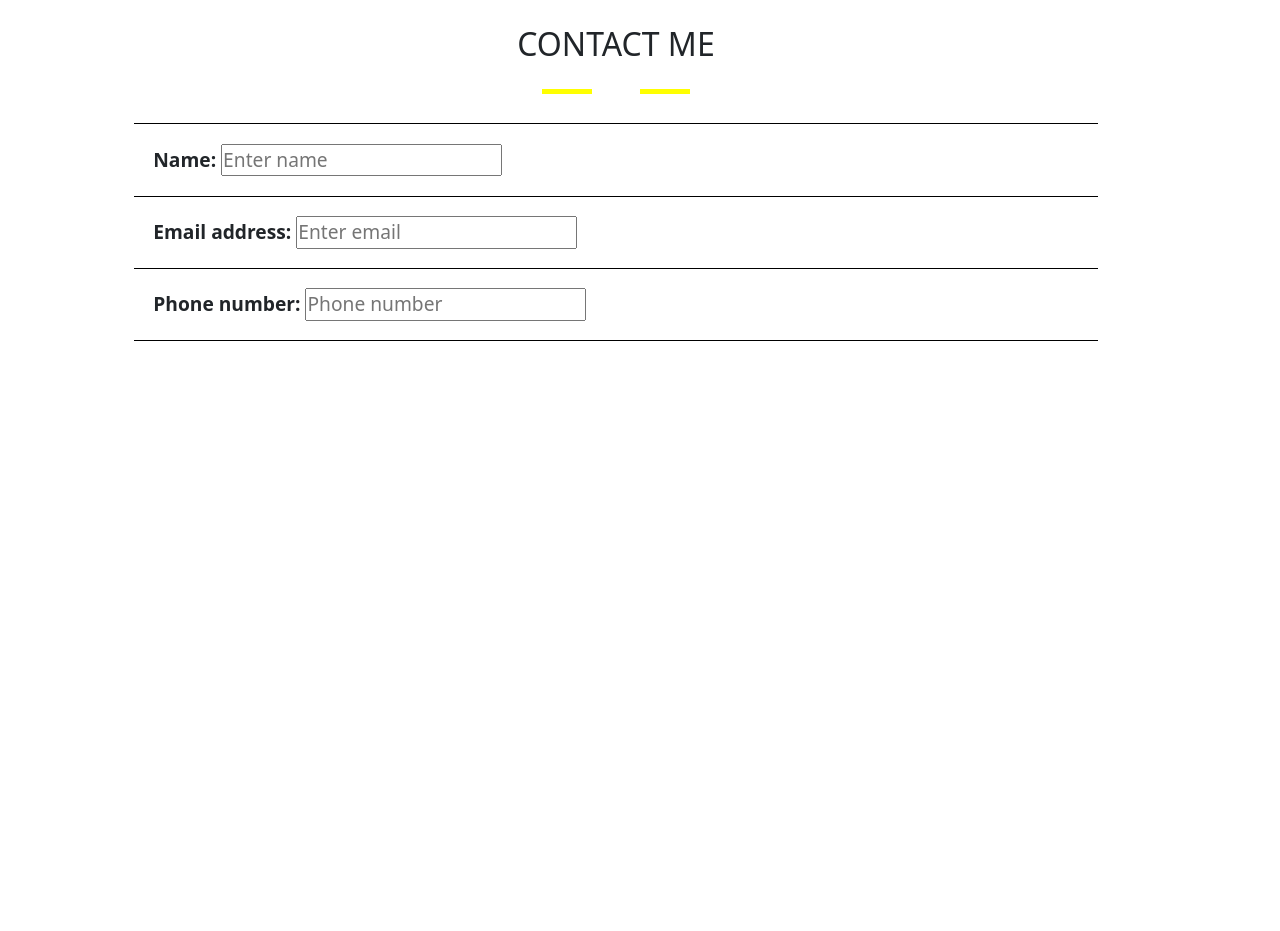
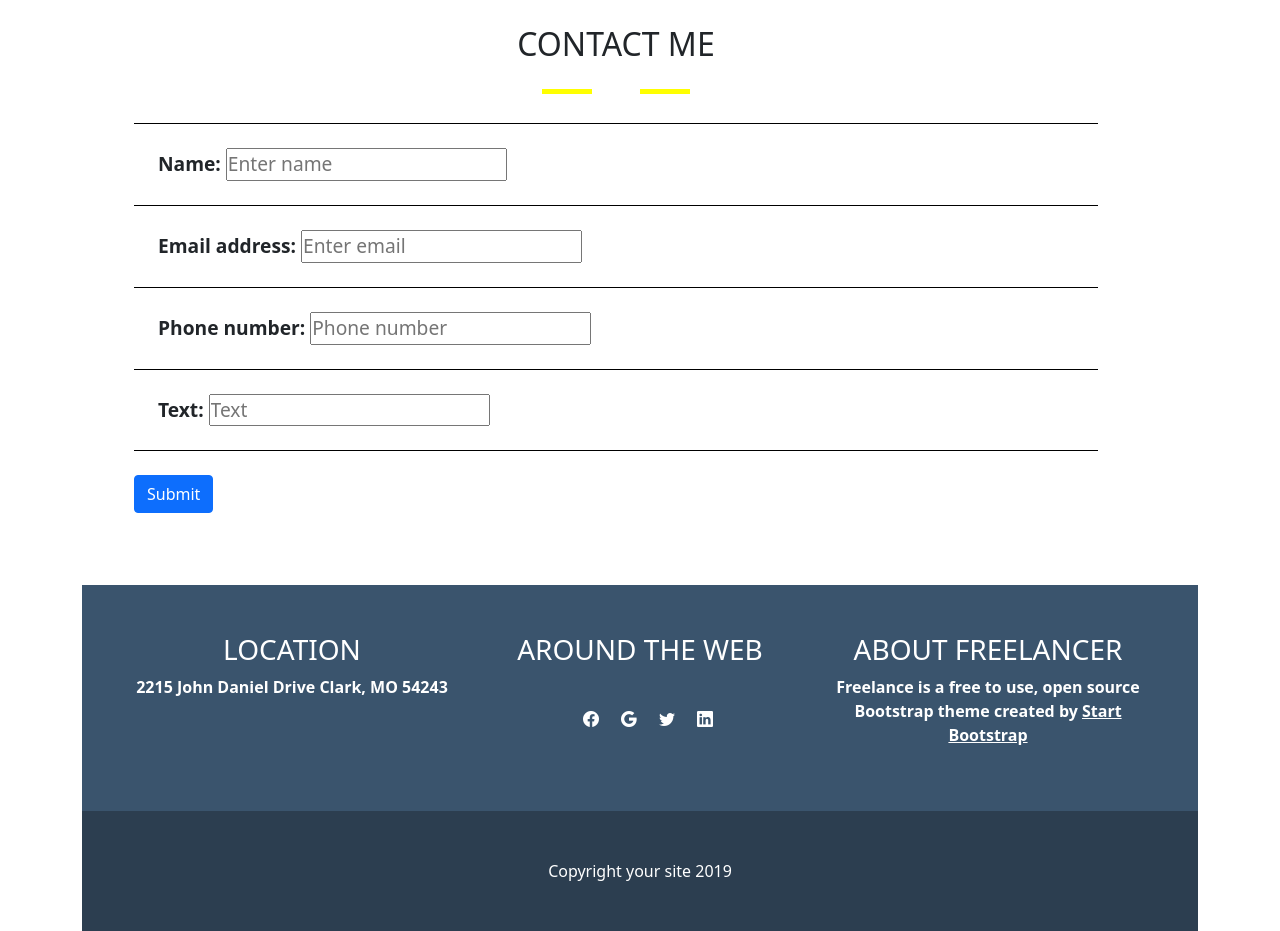
Before and after one commit to michelecamera1995/HTML-CSS-BOOTSTRAP-progetto-Freelancer, a plain HTML site: page index.html in a window 1280 px wide. Shown: the part 1820-2751 px from the top of the page. Before the commit the page ends 2225 px from the top, so only its background shows below. Drawn offline with nearby package versions, Linux system fonts and the light colour scheme.

Commit message:
creation footer adn underfooter

```diff
--- a/css/style.css
+++ b/css/style.css
@@ -4,6 +4,16 @@
 	margin:0px;
 	padding:0px;
 }
+
+
+.bg-footer{
+    background-color: #3a546d;
+}
+
+.bg-underfooter {
+	background-color: #2c3e50;
+}
+
 
 header {
 	background-color: #2c3e50;
@@ -96,9 +106,22 @@ form {
 .form-group {
     border-top: 1px solid black;
     border-bottom: 1px solid black;
-    padding: 2%;
 }
 
 .form-group1{
-    padding: 2%;
+    border-top: 1px solid black;
 }
+
+footer{
+    background-color: #3a546d;
+    color: white;
+}
+
+footer a{
+    color: white;
+}
+
+footer p{
+    font-size: 1.0rem;
+    font-weight: 600;
+}
--- a/index.html
+++ b/index.html
@@ -46,7 +46,7 @@
          <!-- Section 2-->
 
          <section class="sectiontwo row p-5">
-            <div class="row align-content-around">
+            <div class="row">
                     <h2 class="col-12 row justify-content-center">PORTFOLIO</h2>
                     <div class="col-12 row justify-content-center"><i class="star bi bi-star-fill"></i></div>
                     <div class="col-12 row justify-content-between">
@@ -64,7 +64,7 @@
         <!-- Section 3-->
 
         <section class="sectionthree row p-5">
-            <div class="row align-content-around">
+            <div class="row">
                     <h2 class="col-12 row justify-content-center">ABOUT</h2>
                     <div class="col-12 row justify-content-center p-2"><i class="star bi bi-star-fill"></i></div>
                     <div class="col-12 row ">
@@ -83,29 +83,62 @@
         <!-- Section 4-->
 
         <section class="sectionfour row p-5">
-                    <div class="row align-content-around">
+                    <div class="row">
                             <h2 class="col-12 row justify-content-center">CONTACT ME</h2>
                             <div class="col-12 row justify-content-center"><i class="star bi bi-star-fill"></i></div>
                             <div class="row p-3">
                                 <form>
-                                    <div class="form-group">
-                                        <label for="exampleInputEmail1">Name:</label>
+                                    <div class="form-group p-4">
+                                        <label>Name:</label>
                                         <input type="text"   placeholder="Enter name">
                                       </div>
-                                    <div class="form-group1">
-                                      <label for="exampleInputEmail1">Email address:</label>
+                                    <div class="p-4">
+                                      <label>Email address:</label>
                                       <input type="email"  placeholder="Enter email">
                                     </div>
-                                    <div class="form-group">
-                                      <label for="exampleInputPassword1">Phone number:</label>
+                                    <div class="form-group1 p-4">
+                                      <label >Phone number:</label>
                                       <input type="text"  placeholder="Phone number">
                                     </div>
+                                    <div class="form-group p-4">
+                                        <label>Text:</label>
+                                        <input type="text"  placeholder="Text">
+                                      </div>
+                                    <button type="submit" class="btn btn-primary mb-2 mt-4">Submit</button>
                                   </form>
                             </div>
                     </div>
         </section>
 
         <!-- End section 4-->
+        <!-- Footer-->
+
+        <footer class="sectionfive  bg-footerrow p-5">
+            <div class="row justify-content-between">
+                    <div class="col-4 text-center">
+                        <h3>LOCATION</h3>
+                        <p>2215 John Daniel Drive Clark, MO 54243</p>
+                    </div>
+                    <div class="col-4 row text-center justify-content-center">
+                        <h3>AROUND THE WEB</h3>
+                        <div class="row col-6 justify-content-between">
+                            <div class="col-1"><a href="#"><i class="bi bi-facebook"></i></a></div>
+                            <div class="col-1"><a href="#"><i class="bi bi-google"></i></a></div>
+                            <div class="col-1"><a href="#"><i class="bi bi-twitter"></i></a></div>
+                            <div class="col-1"><a href="#"><i class="bi bi-linkedin"></i></a></div>
+                        </div>
+                    </div>
+                    <div class="col-4 text-center">
+                        <h3>ABOUT FREELANCER</h3>
+                        <p>Freelance is a free to use, open source Bootstrap theme created by <a href="#">Start Bootstrap</a></p>
+                    </div>
+            </div>
+        </footer>
+        <div class=" bg-underfooter p-5 text-center text-white ">
+            <div>Copyright your site 2019</div>
+        </div>
+<!-- End footer-->
+
     </div>
 
 
```
